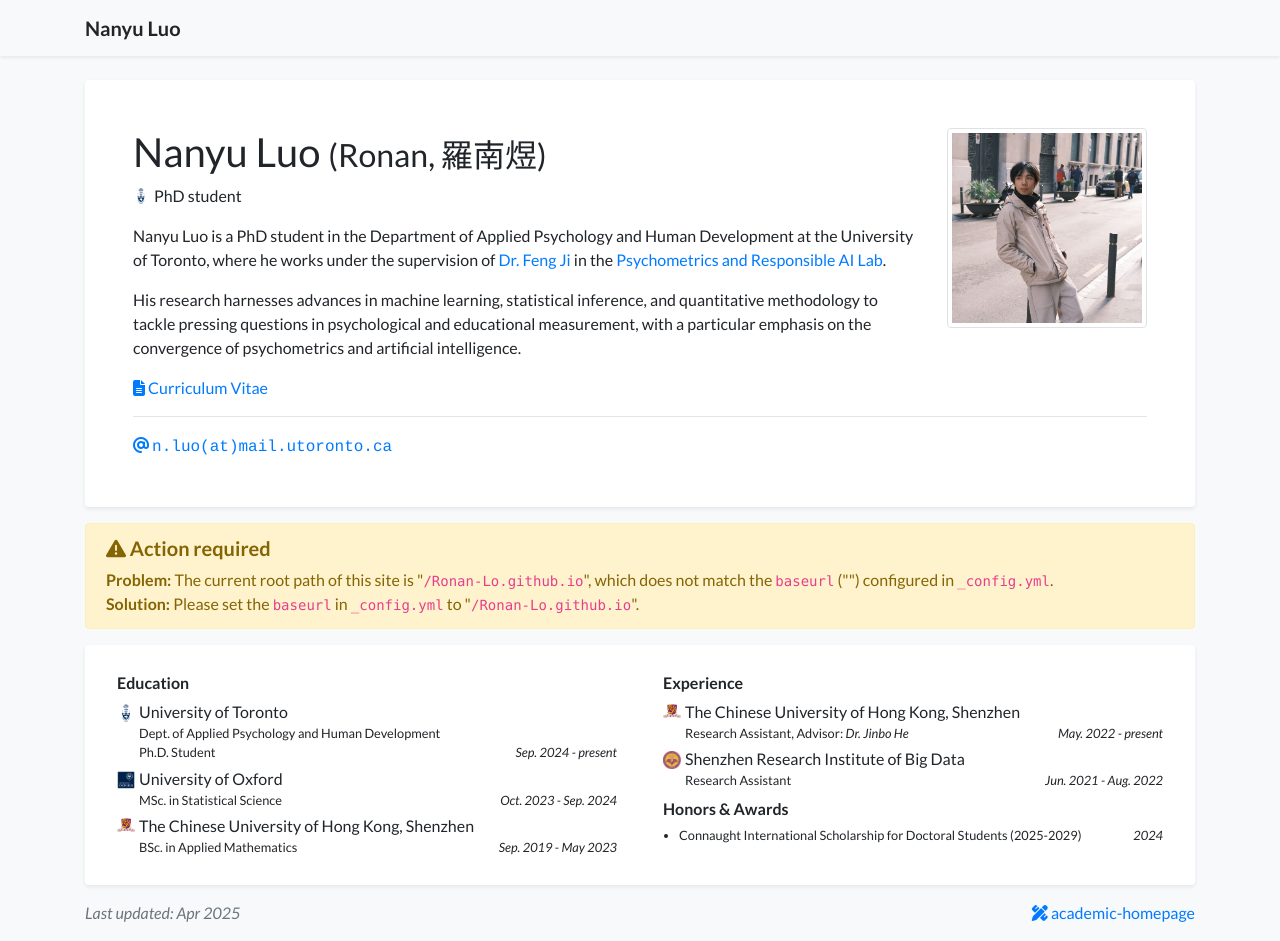
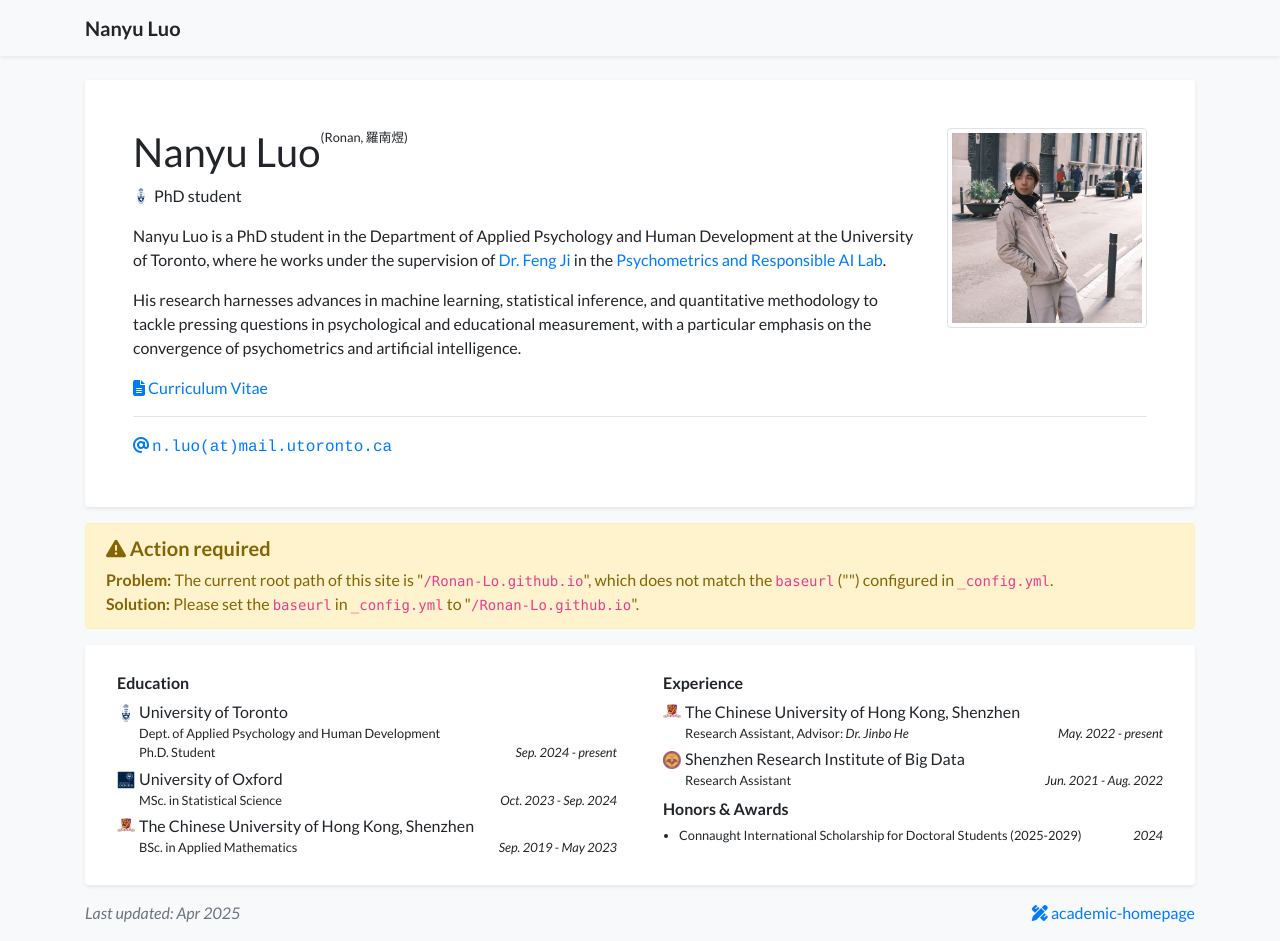
Before and after one commit to Ronan-Lo/Ronan-Lo.github.io, a Jekyll site: the page built from index.html, in a window 1280 px wide and 941 px high. Built offline with Jekyll 4.4.1, drawn with Linux system fonts in a browser that asks for light colours; nearby versions of some CDN libraries; a style sheet for code colours, icons or effects is not loaded.

Commit message:
edit profile_card

```diff
--- a/_includes/widgets/profile_card.html
+++ b/_includes/widgets/profile_card.html
@@ -19,7 +19,10 @@
 
                         <div class="d-flex">
                             <div class="h1 font-weight-normal">
-                                {{ site.data.profile.primary_name }} <small>{{ site.data.profile.secondary_name }}</small>
+                                {{ site.data.profile.primary_name }}
+                            </div>
+                                <small>{{ site.data.profile.secondary_name }}</small>
+                            <div>
                             </div>
                             {% if site.data.profile.portrait_url %}
                             <div class="ml-auto d-md-none">
```
